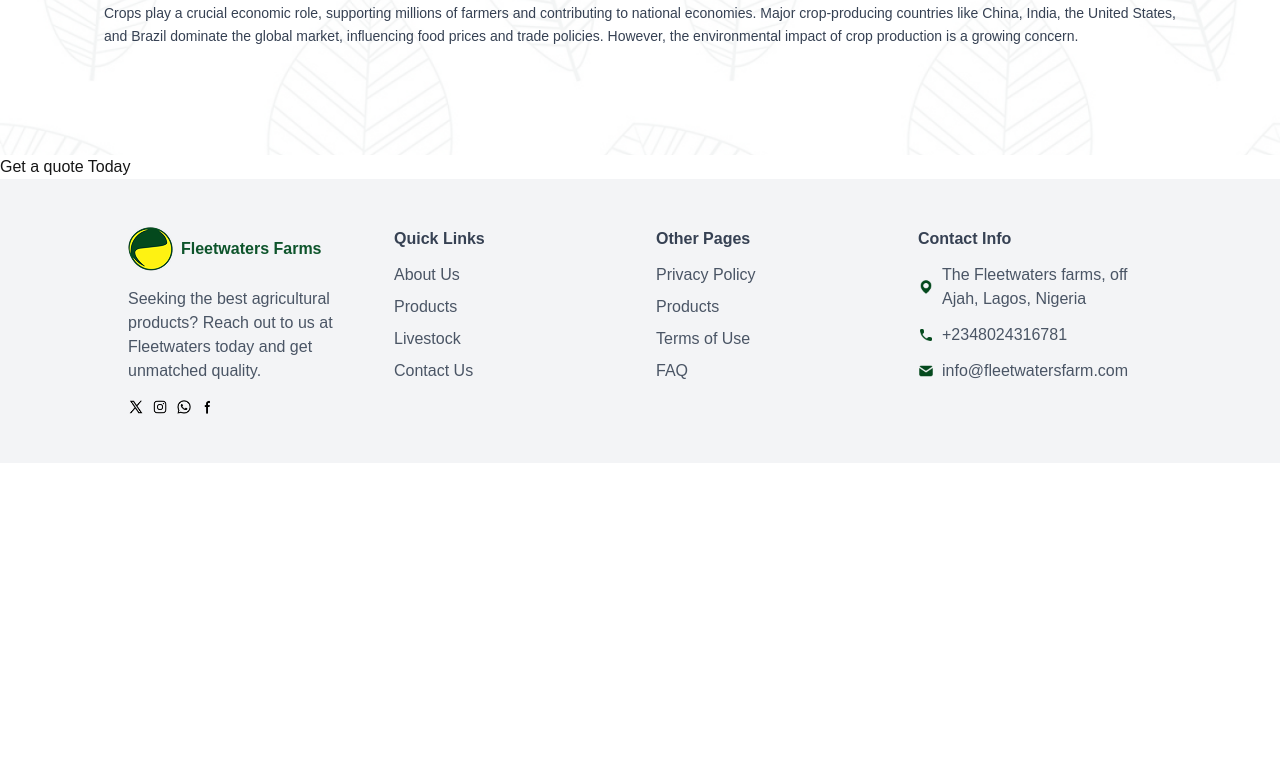
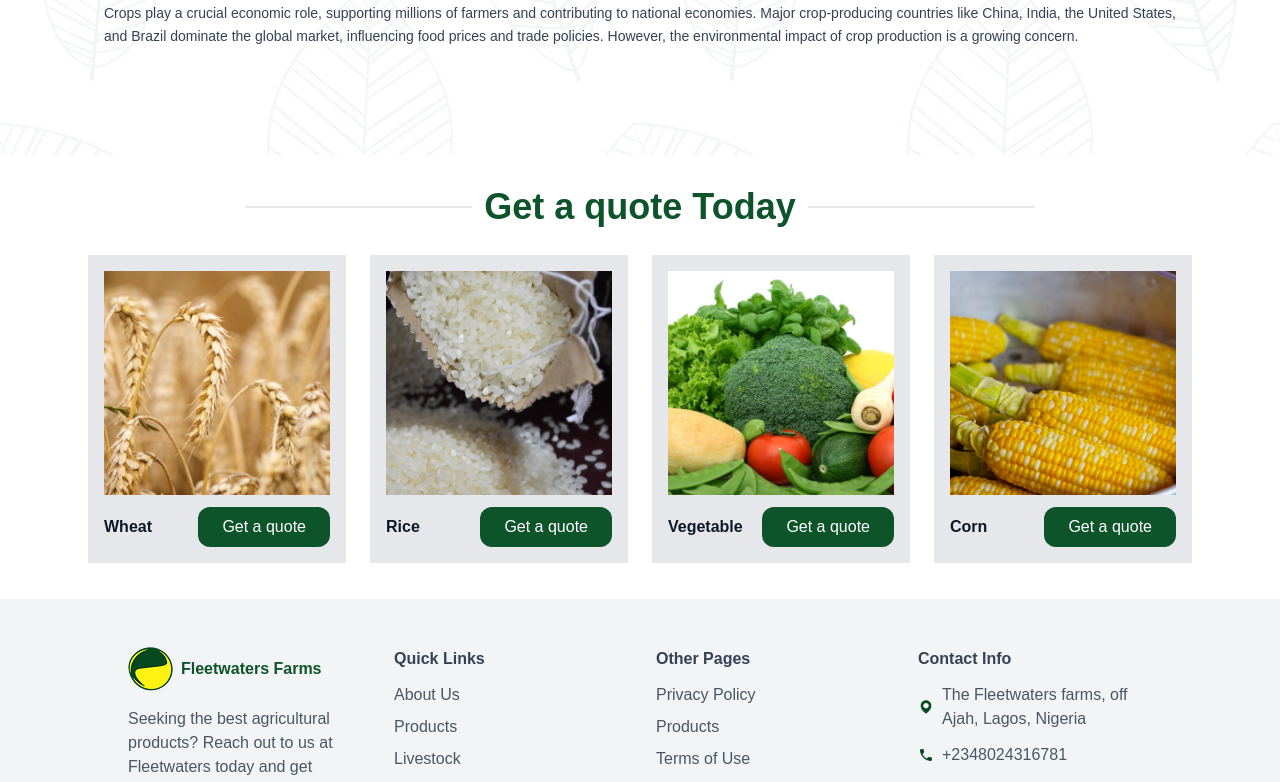
Before and after one commit to TopBoy7/fleetwaters-farm, a Next.js app: page /product/crops in a window 1280 px wide. Shown: the part 693-1475 px from the top of the page. Before the commit the page ends 1156 px from the top, so only its background shows below. Built offline with nearby package versions, Linux system fonts and the light colour scheme.

Commit message:
products

```diff
--- a/src/app/components/productDetailsPage.js
+++ b/src/app/components/productDetailsPage.js
@@ -1,3 +1,5 @@
+import Image from "next/image";
+
 export default function ProductDetails({
   title,
   subtitle,
@@ -31,13 +33,44 @@ export default function ProductDetails({
       </div>
 
       <div>
-        <div>
-          <h2>Get a quote Today</h2>
+        <div className="pt-5 pb-5">
+          <div className="mx-[60px] px-[12px]">
+            <div
+              className="flex justify-center items-center text-green-900 text-4xl font-bold text-center
+          "
+            >
+              <hr className="bg-gray-200 h-[2px] w-[20%]  border-none" />
+              <h2 className="m-3">Get a quote Today</h2>
+              <hr className="bg-gray-200 h-[2px] w-[20%] border-none" />
+            </div>
+
+            <div className="grid grid-cols-2 sm:grid-cols-4 p-4 gap-6">
+              {subImages.map((item, index) => (
+                <div
+                  key={index}
+                  className="flex flex-col items-center p-4 bg-gray-200"
+                >
+                  <div className="w-full h-56 relative flex justify-center items-center">
+                    <Image
+                      src={item.src}
+                      alt={item.title}
+                      fill
+                      className="object-cover object-center"
+                    />
+                  </div>
+
+                  <div className="flex justify-between items-center mt-3 w-full">
+                    <p className="text-gray-900 font-bold">{item.title}</p>
+
+                    <button className="bg-green-900 text-white px-6 py-2 rounded-xl ">
+                      Get a quote
+                    </button>
+                  </div>
+                </div>
+              ))}
+            </div>
+          </div>
         </div>
-        <div></div>
-        <div></div>
-        <div></div>
-        <div></div>
       </div>
     </div>
   );
--- a/src/app/product/[productId]/page.js
+++ b/src/app/product/[productId]/page.js
@@ -13,7 +13,7 @@ The breeding, maintenance, slaughter and general subjugation of livestock, calle
 Livestock farming practices have largely shifted to intensive animal farming. [4] Intensive animal farming increases the yield of the various commercial outputs, but also negatively impacts animal welfare, the environment, and public health.[5] In particular, beef, dairy and sheep are an outsized source of greenhouse gas emissions from agriculture.`,
     bgImage: "/images/livestock.jpg",
     subImages: [
-      { src: "/images/cow.png", title: "Cow" },
+      { src: "/images/cows.png", title: "Cow" },
       { src: "/images/pigs.png", title: "Pig" },
       { src: "/images/sheep.png", title: "Sheep" },
       { src: "/images/goat.png", title: "Goat" },
```
